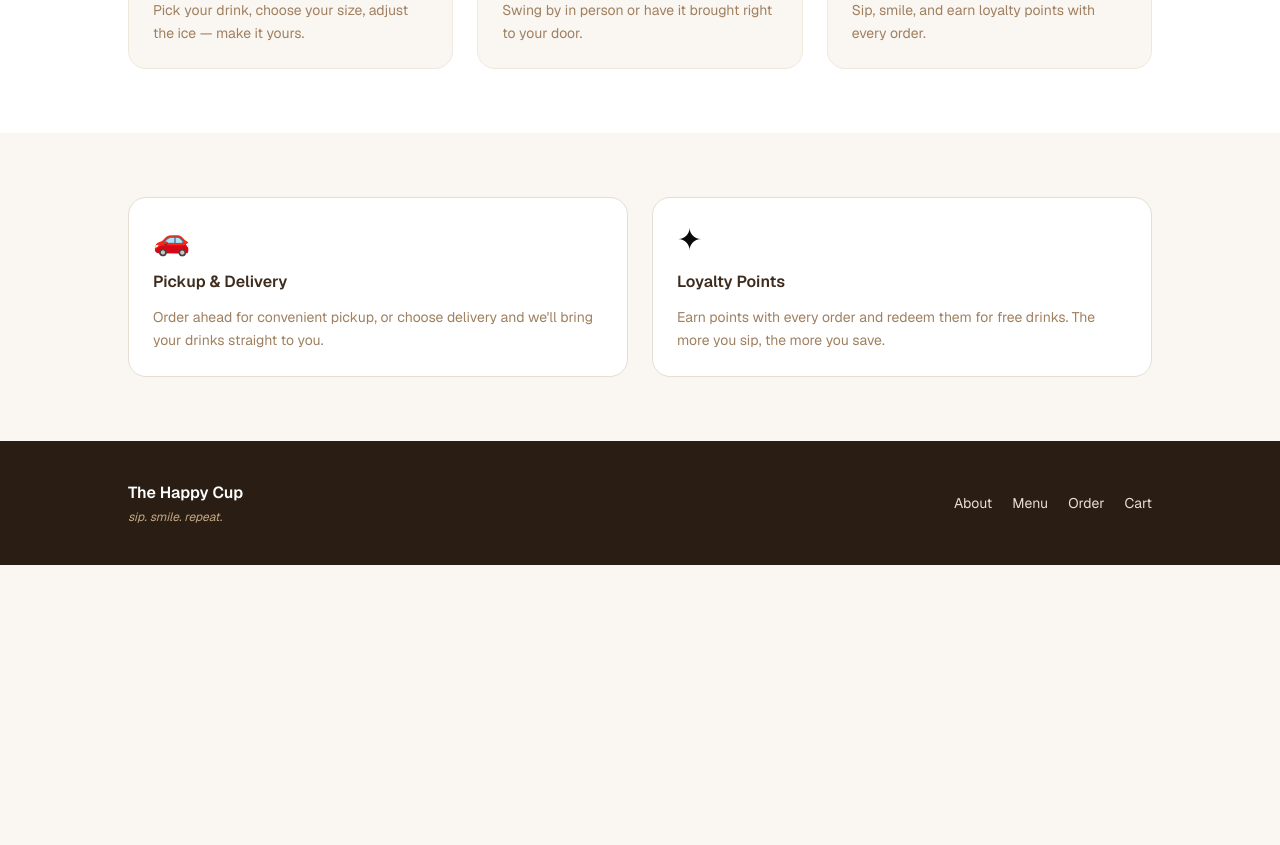
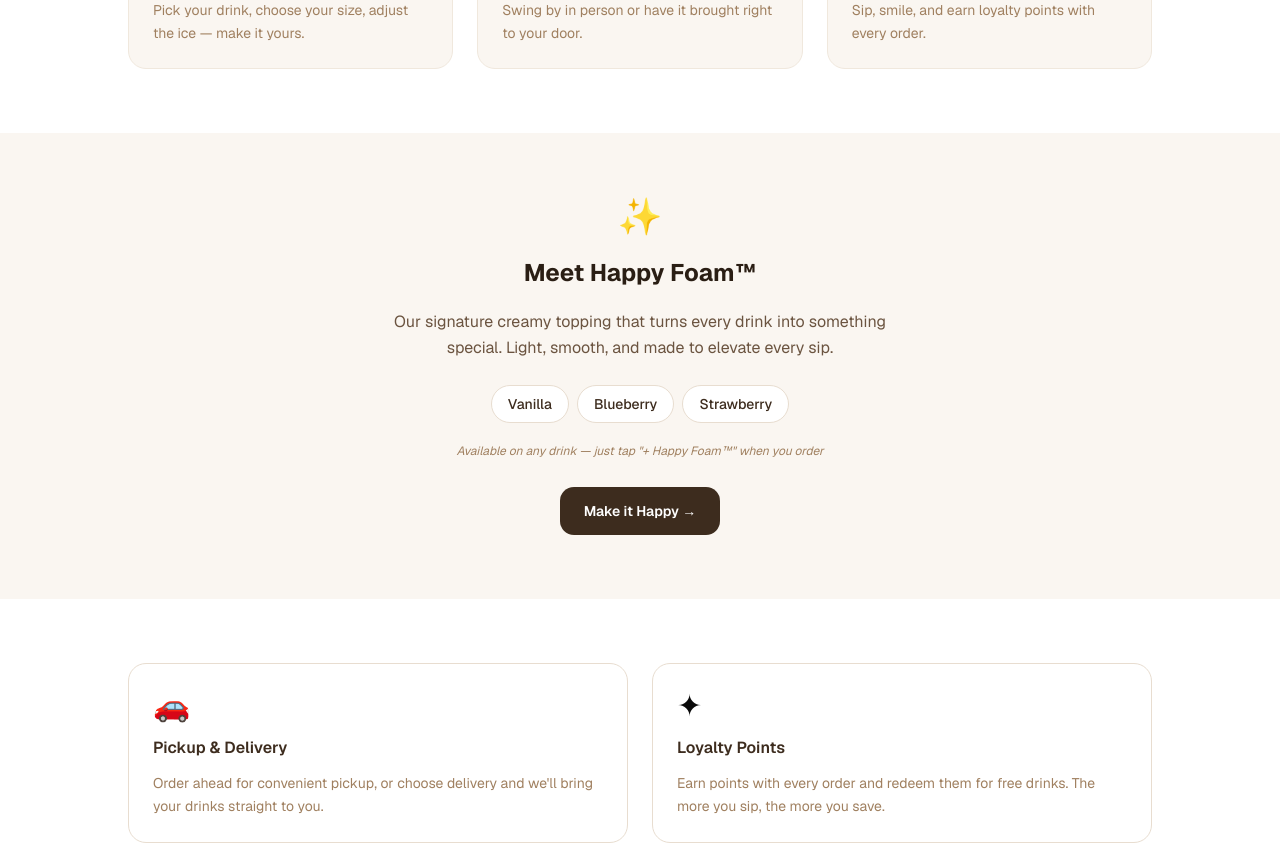
Before and after one commit to RosendoLopez2014/thehappycup, a Next.js app: page / in a window 1280 px wide. Shown: the part 1340-2185 px from the top of the page. Before the commit the page ends 1905 px from the top, so only its background shows below. Built offline with nearby package versions, Linux system fonts and the light colour scheme; no server answers.

Commit message:
feat: add Happy Foam™ as signature add-on with landing page section

```diff
--- a/app/page.tsx
+++ b/app/page.tsx
@@ -149,8 +149,40 @@ export default function LandingPage() {
           </div>
         </section>
 
+        {/* Happy Foam™ */}
+        <section className="py-16 px-4 bg-warm-50">
+          <div className="max-w-3xl mx-auto text-center flex flex-col items-center gap-5">
+            <span className="text-4xl select-none">✨</span>
+            <h2 className="text-2xl font-bold text-warm-700">Meet Happy Foam™</h2>
+            <p className="text-warm-500 text-base leading-relaxed max-w-lg">
+              Our signature creamy topping that turns every drink into something special.
+              Light, smooth, and made to elevate every sip.
+            </p>
+            <div className="flex flex-wrap justify-center gap-2 mt-1">
+              <span className="rounded-full bg-white border border-warm-200 px-4 py-2 text-sm font-medium text-warm-600">
+                Vanilla
+              </span>
+              <span className="rounded-full bg-white border border-warm-200 px-4 py-2 text-sm font-medium text-warm-600">
+                Blueberry
+              </span>
+              <span className="rounded-full bg-white border border-warm-200 px-4 py-2 text-sm font-medium text-warm-600">
+                Strawberry
+              </span>
+            </div>
+            <p className="text-warm-400 text-xs italic">
+              Available on any drink — just tap &quot;+ Happy Foam™&quot; when you order
+            </p>
+            <Link
+              href="/menu"
+              className="inline-flex items-center justify-center rounded-xl bg-warm-600 text-white font-semibold px-6 py-3.5 text-sm hover:bg-warm-700 transition-colors min-h-[44px] mt-2"
+            >
+              Make it Happy →
+            </Link>
+          </div>
+        </section>
+
         {/* Info section */}
-        <section className="py-16 px-4 bg-warm-50">
+        <section className="py-16 px-4 bg-white">
           <div className="max-w-5xl mx-auto grid grid-cols-1 sm:grid-cols-2 gap-6">
             <div className="rounded-2xl bg-white border border-warm-200 p-6 flex flex-col gap-3">
               <span className="text-3xl select-none">🚗</span>
--- a/components/menu-item-card.tsx
+++ b/components/menu-item-card.tsx
@@ -189,14 +189,22 @@ export function MenuItemCard({
             </p>
           )}
 
-          {/* Collapsed: show a subtle tap hint */}
+          {/* Collapsed: Happy Foam hint + tap to customize */}
           {!expanded && (
-            <div className="mt-3 flex items-center justify-center gap-1.5 text-warm-400">
-              <span className="text-xs font-medium">
-                {hasOptions ? 'Tap to customize' : 'Tap to add'}
-              </span>
-              <ChevronDown className="w-3.5 h-3.5" />
-            </div>
+            <>
+              {hasOptions && itemOptions.some(o => o.option_group === 'happy_foam') && (
+                <div className="mt-2 flex items-center gap-1 text-warm-500">
+                  <span className="text-[11px]">✨</span>
+                  <span className="text-[11px] font-medium">+ Happy Foam™</span>
+                </div>
+              )}
+              <div className="mt-2 flex items-center justify-center gap-1.5 text-warm-400">
+                <span className="text-xs font-medium">
+                  {hasOptions ? 'Tap to customize' : 'Tap to add'}
+                </span>
+                <ChevronDown className="w-3.5 h-3.5" />
+              </div>
+            </>
           )}
         </div>
       </div>
@@ -215,7 +223,9 @@ export function MenuItemCard({
           {/* Option groups */}
           {sortedGroups.length > 0 && (
             <div className="flex flex-col gap-3">
-              {sortedGroups.map(({ group, options }) => (
+              {sortedGroups
+                .filter(({ group }) => group !== 'happy_foam')
+                .map(({ group, options }) => (
                 <div key={group}>
                   <span className="text-[11px] font-semibold uppercase tracking-wider text-warm-400 mb-2 block">
                     {capitalize(group)}
@@ -246,6 +256,54 @@ export function MenuItemCard({
                   </div>
                 </div>
               ))}
+
+              {/* Happy Foam™ — special styled section */}
+              {sortedGroups.some(({ group }) => group === 'happy_foam') && (() => {
+                const foamGroup = sortedGroups.find(({ group }) => group === 'happy_foam')!
+                const foamOptions = foamGroup.options
+                const selectedFoam = selectedOptions['happy_foam']
+                const hasFoam = selectedFoam && selectedFoam.option_name !== 'No Foam'
+                return (
+                  <div className={`rounded-xl border p-3 transition-all duration-200 ${
+                    hasFoam
+                      ? 'border-warm-600/30 bg-warm-600/5'
+                      : 'border-warm-200 bg-warm-50/50'
+                  }`}>
+                    <div className="flex items-center justify-between mb-2">
+                      <span className="text-[11px] font-bold uppercase tracking-wider text-warm-500">
+                        ✨ Make it Happy
+                      </span>
+                      {hasFoam && (
+                        <span className="text-[10px] font-medium text-warm-600 bg-warm-200/60 px-2 py-0.5 rounded-full">
+                          +{formatPrice(selectedFoam.price_adjustment)}
+                        </span>
+                      )}
+                    </div>
+                    <div className="flex flex-wrap gap-1.5">
+                      {foamOptions.map((option) => {
+                        const isSelected = selectedOptions['happy_foam']?.id === option.id
+                        const isFoamOption = option.option_name !== 'No Foam'
+                        return (
+                          <button
+                            key={option.id}
+                            type="button"
+                            onClick={() => handleSelectOption('happy_foam', option)}
+                            className={`rounded-full px-3 py-2 text-xs font-medium transition-all duration-200 min-h-[44px] ${
+                              isSelected && isFoamOption
+                                ? 'bg-warm-600 text-white shadow-sm'
+                                : isSelected
+                                  ? 'bg-white text-warm-500 border border-warm-300'
+                                  : 'bg-white text-warm-400 hover:text-warm-500 border border-warm-200'
+                            }`}
+                          >
+                            {isFoamOption ? `+ ${option.option_name}` : option.option_name}
+                          </button>
+                        )
+                      })}
+                    </div>
+                  </div>
+                )
+              })()}
             </div>
           )}
 
```
